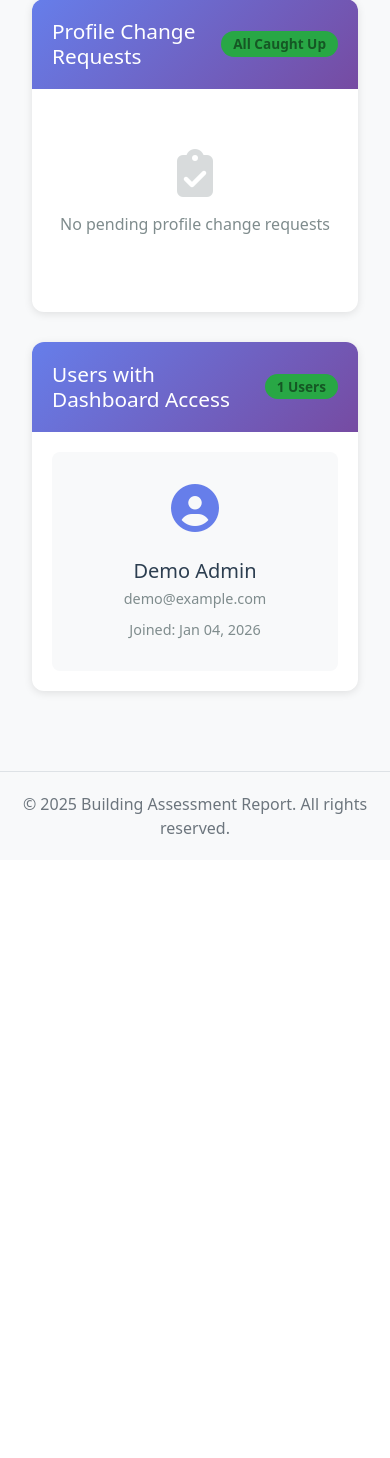
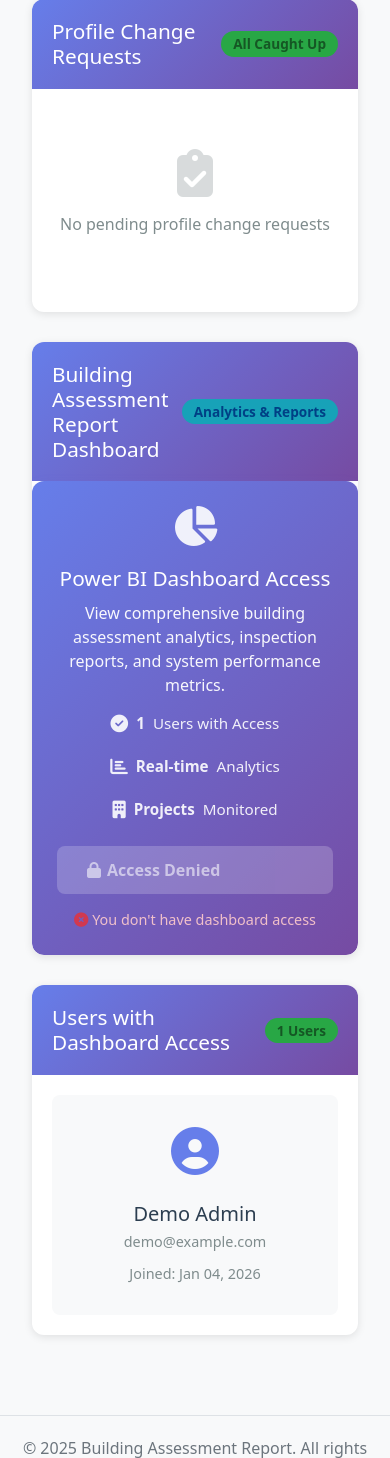
Before and after one commit to Elhaammaaz/project-inspection-app, a Flask app: page /admin/dashboard in a window 390 px wide. Shown: the part 1051-2509 px from the top of the page. Before the commit the page ends 1885 px from the top, so only its background shows below. Run offline with Flask 3, Linux system fonts and the light colour scheme; a user stored in the database is signed in; tables that the repository leaves empty hold one stand-in row (values such as "Sample post").

Commit message:
feat: Add Power BI dashboard third pane to admin panel
- Added new 'Dashboard Access Approval' pane in admin dashboard
- Created /dashboard/powerbi route with dashboard access guard
- New powerbi_dashboard.html template with Power BI iframe:
  * Embedded Power BI dashboard with real-time analytics
  * Info bar showing dashboard status and user info
  * Responsive design for all screen sizes
  * Access logging and security notes
- Updated admin_dashboard.html:
  * New dashboard-access-card component with gradient styling
  * Shows access status (Approved/Denied) with appropriate button
  * Stats showing users with dashboard access
  * 'View Dashboard' button for approved admins
  * Mobile-responsive layout adjustments
- Dashboard only visible to users with can_view_dashboard = 1
- Smooth animations and professional styling

```diff
--- a/app.py
+++ b/app.py
@@ -816,6 +816,17 @@ def create_app():
         return redirect(url_for('access_management'))
 
 
+    @app.route('/dashboard/powerbi')
+    @login_required
+    def view_powerbi_dashboard():
+        """View Power BI dashboard - requires dashboard access"""
+        if not current_user.can_view_dashboard:
+            flash('You do not have permission to access the dashboard.', 'danger')
+            return redirect(url_for('dashboard'))
+
+        return render_template('powerbi_dashboard.html')
+
+
     @app.route('/admin/access-request/<int:request_id>/approve', methods=['POST'])
     @login_required
     def approve_dashboard_access(request_id):
--- a/templates/admin_dashboard.html
+++ b/templates/admin_dashboard.html
@@ -157,8 +157,57 @@
             {% endif %}
         </div>
 
+        <!-- Dashboard Access Approval -->
+        <div class="section animate-slide-up" style="animation-delay: 0.5s;">
+            <div class="section-header">
+                <h2>Building Assessment Report Dashboard</h2>
+                <span class="badge badge-info">Analytics & Reports</span>
+            </div>
+
+            <div class="dashboard-access-card">
+                <div class="dashboard-info">
+                    <i class="fas fa-chart-pie dashboard-icon"></i>
+                    <div class="dashboard-details">
+                        <h4>Power BI Dashboard Access</h4>
+                        <p>View comprehensive building assessment analytics, inspection reports, and system performance metrics.</p>
+                        <div class="dashboard-stats">
+                            <span class="stat-item">
+                                <i class="fas fa-check-circle"></i>
+                                <strong>{{ approved_users|length }}</strong> Users with Access
+                            </span>
+                            <span class="stat-item">
+                                <i class="fas fa-chart-bar"></i>
+                                <strong>Real-time</strong> Analytics
+                            </span>
+                            <span class="stat-item">
+                                <i class="fas fa-building"></i>
+                                <strong>Projects</strong> Monitored
+                            </span>
+                        </div>
+                    </div>
+                </div>
+                <div class="dashboard-actions">
+                    {% if current_user.can_view_dashboard %}
+                        <a href="{{ url_for('view_powerbi_dashboard') }}" class="btn btn-primary btn-lg">
+                            <i class="fas fa-eye"></i> View Dashboard
+                        </a>
+                        <p class="access-note">
+                            <i class="fas fa-check-circle" style="color: #28a745;"></i> You have access to the dashboard
+                        </p>
+                    {% else %}
+                        <button class="btn btn-secondary btn-lg" disabled>
+                            <i class="fas fa-lock"></i> Access Denied
+                        </button>
+                        <p class="access-note denied">
+                            <i class="fas fa-times-circle" style="color: #dc3545;"></i> You don't have dashboard access
+                        </p>
+                    {% endif %}
+                </div>
+            </div>
+        </div>
+
         <!-- Approved Users List -->
-        <div class="section animate-slide-up" style="animation-delay: 0.5s;">
+        <div class="section animate-slide-up" style="animation-delay: 0.6s;">
             <div class="section-header">
                 <h2>Users with Dashboard Access</h2>
                 <span class="badge badge-success">{{ approved_users|length }} Users</span>
@@ -668,6 +717,110 @@
         animation: slideUp 0.4s ease-out forwards;
     }
 
+    /* Dashboard Access Card */
+    .dashboard-access-card {
+        background: linear-gradient(135deg, #667eea 0%, #764ba2 100%);
+        color: white;
+        padding: 40px;
+        border-radius: 12px;
+        display: flex;
+        justify-content: space-between;
+        align-items: center;
+        gap: 40px;
+        box-shadow: 0 8px 16px rgba(102, 126, 234, 0.2);
+        transition: all 0.3s ease;
+    }
+
+    .dashboard-access-card:hover {
+        transform: translateY(-5px);
+        box-shadow: 0 12px 24px rgba(102, 126, 234, 0.3);
+    }
+
+    .dashboard-info {
+        display: flex;
+        gap: 20px;
+        flex: 1;
+        align-items: flex-start;
+    }
+
+    .dashboard-icon {
+        font-size: 3rem;
+        opacity: 0.9;
+        min-width: 60px;
+        text-align: center;
+    }
+
+    .dashboard-details h4 {
+        margin: 0 0 10px 0;
+        font-size: 1.3rem;
+    }
+
+    .dashboard-details p {
+        margin: 0 0 15px 0;
+        opacity: 0.95;
+        line-height: 1.5;
+    }
+
+    .dashboard-stats {
+        display: flex;
+        gap: 20px;
+        flex-wrap: wrap;
+    }
+
+    .stat-item {
+        display: flex;
+        align-items: center;
+        gap: 8px;
+        font-size: 0.95rem;
+        opacity: 0.9;
+    }
+
+    .stat-item i {
+        font-size: 1.1rem;
+    }
+
+    .dashboard-actions {
+        text-align: center;
+        display: flex;
+        flex-direction: column;
+        gap: 15px;
+    }
+
+    .dashboard-actions .btn {
+        padding: 12px 30px;
+        font-size: 1rem;
+        border: none;
+        border-radius: 8px;
+        transition: all 0.3s ease;
+    }
+
+    .dashboard-actions .btn-primary {
+        background-color: white;
+        color: #667eea;
+        font-weight: 600;
+    }
+
+    .dashboard-actions .btn-primary:hover {
+        background-color: #f0f0f0;
+        transform: scale(1.05);
+    }
+
+    .dashboard-actions .btn-secondary {
+        background-color: rgba(255, 255, 255, 0.3);
+        color: white;
+        cursor: not-allowed;
+    }
+
+    .access-note {
+        margin: 0;
+        font-size: 0.9rem;
+        opacity: 0.9;
+    }
+
+    .access-note.denied {
+        color: #ffcccc;
+    }
+
     /* Responsive */
     @media (max-width: 768px) {
         .admin-title {
@@ -676,6 +829,30 @@
 
         .stats-grid {
             grid-template-columns: 1fr;
+        }
+
+        .dashboard-access-card {
+            flex-direction: column;
+            padding: 25px;
+            gap: 25px;
+        }
+
+        .dashboard-info {
+            flex-direction: column;
+            align-items: center;
+            text-align: center;
+        }
+
+        .dashboard-icon {
+            font-size: 2.5rem;
+        }
+
+        .dashboard-stats {
+            justify-content: center;
+        }
+
+        .dashboard-actions {
+            width: 100%;
         }
 
         .request-header,
```
Also changed, not shown: templates/powerbi_dashboard.html (added, +334 -0 lines).
